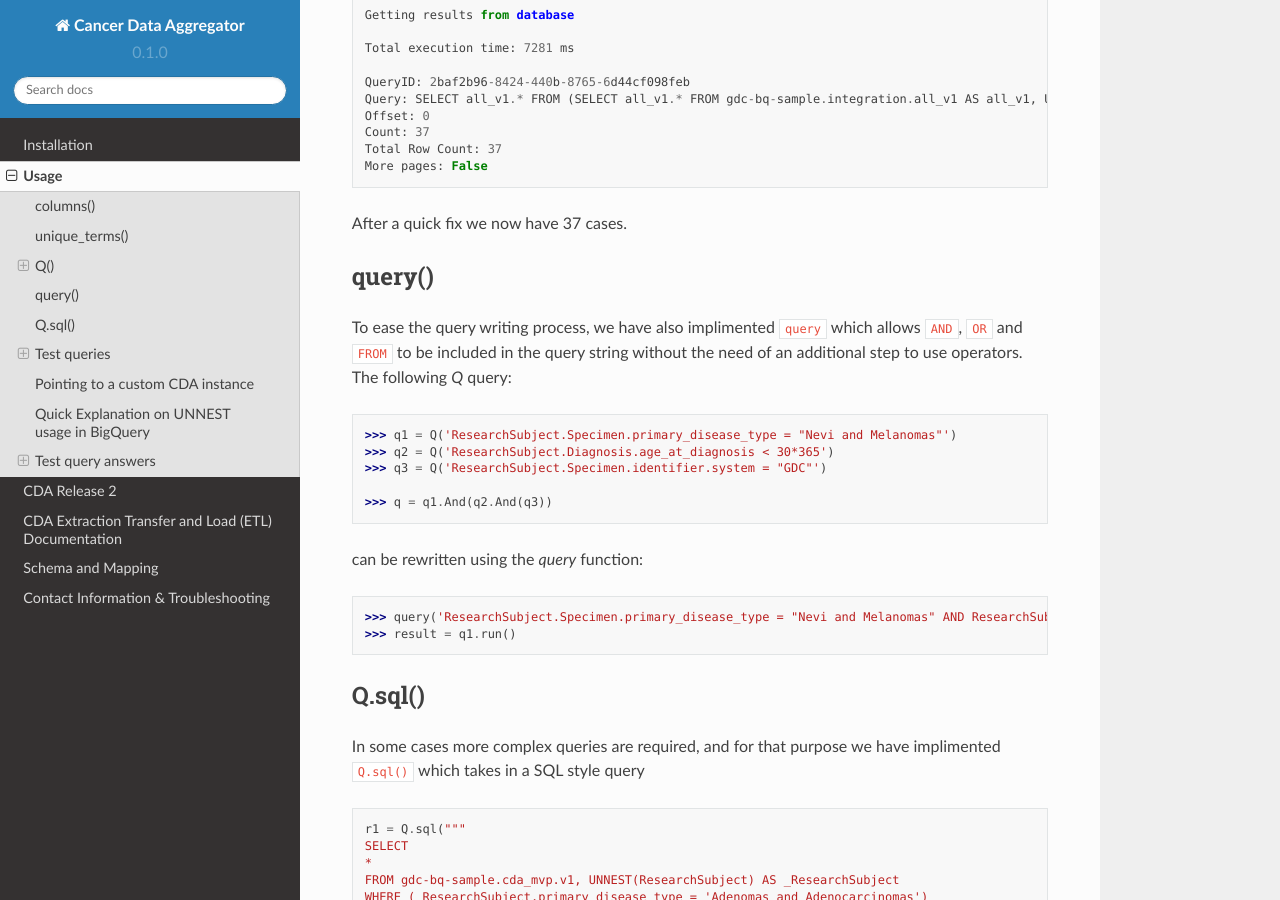
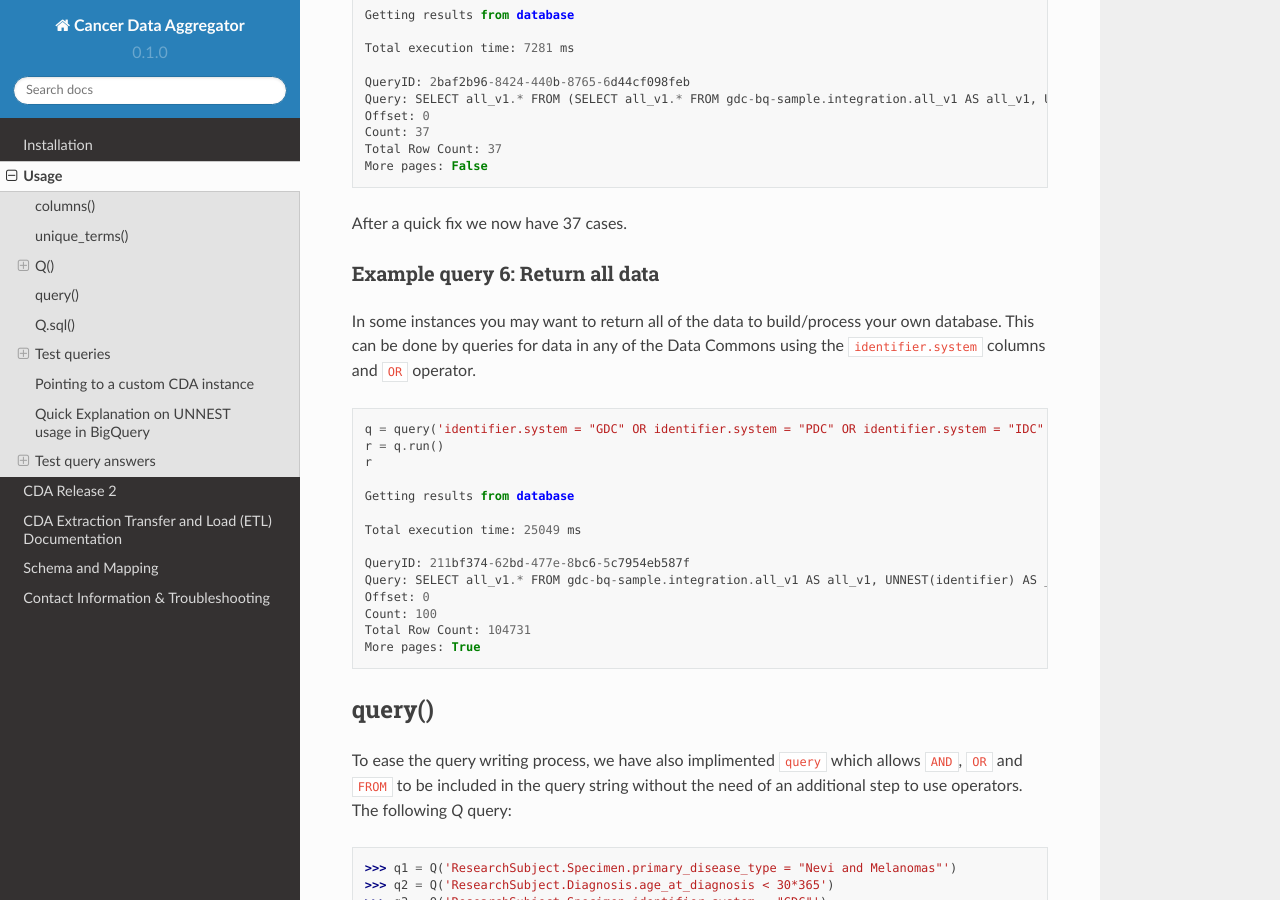
Before and after one commit to CancerDataAggregator/CDA-HelpDesk, a Sphinx documentation site: the page built from docs/source/usage.rst, in a window 1280 px wide and 900 px high, scrolled down 15473 px. Built offline with Sphinx 7.4.7 and the Read the Docs theme 2.0.0, drawn with Linux system fonts in a browser that asks for light colours.

Commit message:
added retrieve all data example to usage

```diff
--- a/docs/source/usage.rst
+++ b/docs/source/usage.rst
@@ -706,6 +706,28 @@ Hmm, zero results. Looks like we made a similar mistake and once again included
 
 After a quick fix we now have 37 cases.
 
+Example query 6: Return all data
+++++
+
+In some instances you may want to return all of the data to build/process your own database. This can be done by queries for data in any of the Data Commons using the ``identifier.system`` columns and ``OR`` operator.
+
+.. code-block:: python
+
+  q = query('identifier.system = "GDC" OR identifier.system = "PDC" OR identifier.system = "IDC"')
+  r = q.run()
+  r
+
+  Getting results from database
+
+  Total execution time: 25049 ms
+
+  QueryID: 211bf374-62bd-477e-8bc6-5c7954eb587f
+  Query: SELECT all_v1.* FROM gdc-bq-sample.integration.all_v1 AS all_v1, UNNEST(identifier) AS _identifier WHERE (((_identifier.system = 'GDC') OR (_identifier.system = 'PDC')) OR (_identifier.system = 'IDC'))
+  Offset: 0
+  Count: 100
+  Total Row Count: 104731
+  More pages: True
+
 query()
 -----
 
```
